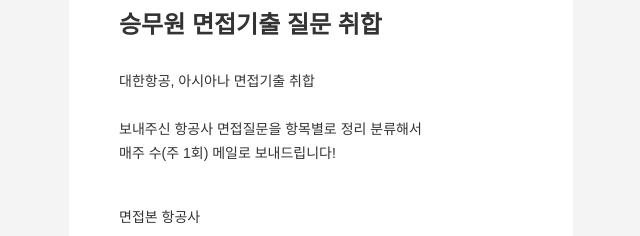
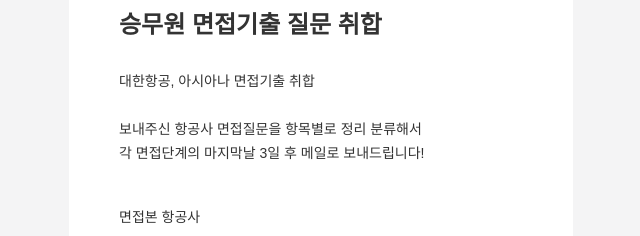
Before and after one commit to giiggle/aircrew, a plain HTML site: page index.html in a window 1280 px wide. Shown: the part 145-381 px from the top of the page, without its empty margins (319-959 px from the left). Drawn offline with Linux system fonts and the light colour scheme.

Commit message:
취합 시기 텍스트 수정

```diff
--- a/index.html
+++ b/index.html
@@ -29,7 +29,7 @@
                     <br>
                     보내주신 항공사 면접질문을 항목별로 정리 분류해서
                     <br>
-                    매주 수(주 1회) 메일로 보내드립니다!
+                    각 면접단계의 마지막날 3일 후 메일로 보내드립니다!
                 </p>
 
                 <fieldset class = "gggl_form_set">
```
